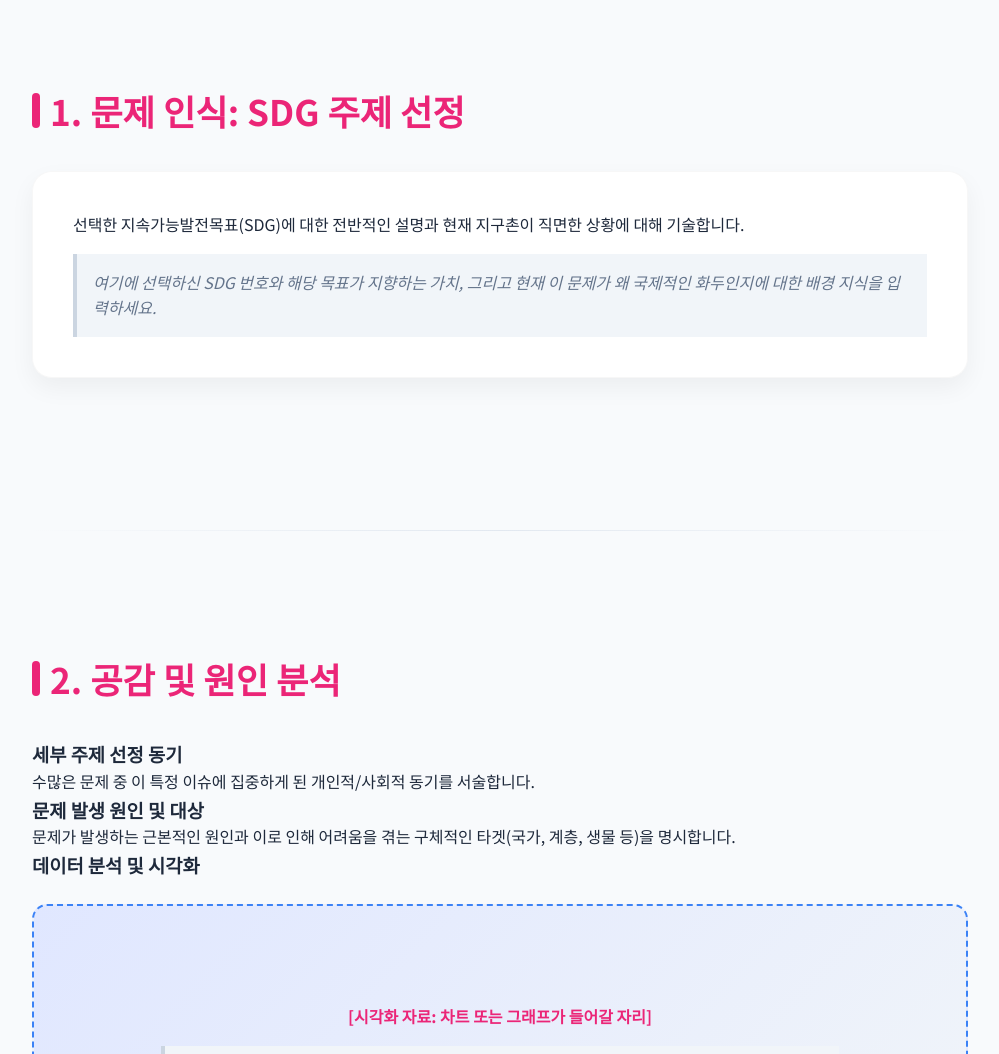
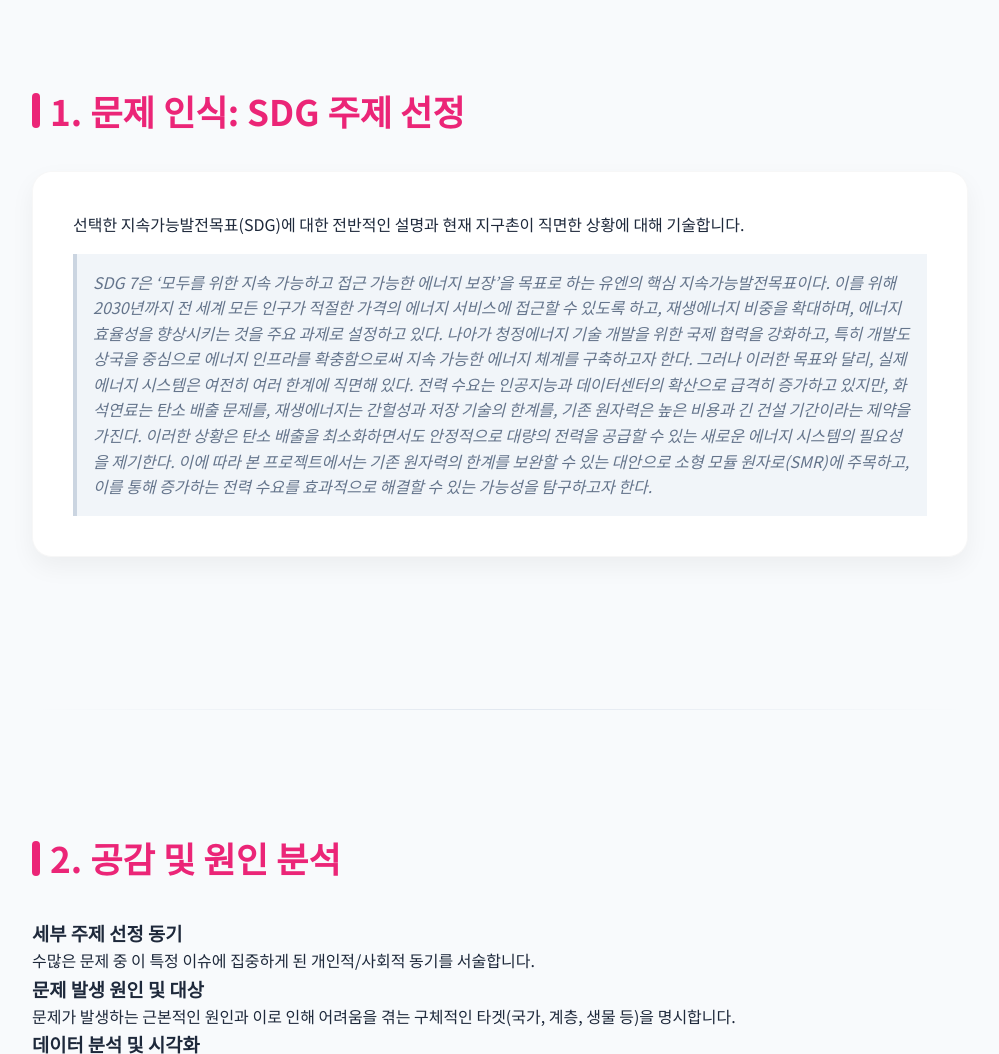
Before and after one commit to factorkim/Oppenheimer, a website: page index.html in a window 1280 px wide. Shown: the part 728-1782 px from the top of the page, without its empty margins (140-1139 px from the left). Drawn offline with Linux system fonts and the light colour scheme; no server answers.

Commit message:
Update index.html

```diff
--- a/index.html
+++ b/index.html
@@ -33,7 +33,7 @@
                 <div class="content-box">
                     <p>선택한 지속가능발전목표(SDG)에 대한 전반적인 설명과 현재 지구촌이 직면한 상황에 대해 기술합니다.</p>
                     <div class="dummy-text">
-                        여기에 선택하신 SDG 번호와 해당 목표가 지향하는 가치, 그리고 현재 이 문제가 왜 국제적인 화두인지에 대한 배경 지식을 입력하세요.
+                        SDG 7은 ‘모두를 위한 지속 가능하고 접근 가능한 에너지 보장’을 목표로 하는 유엔의 핵심 지속가능발전목표이다. 이를 위해 2030년까지 전 세계 모든 인구가 적절한 가격의 에너지 서비스에 접근할 수 있도록 하고, 재생에너지 비중을 확대하며, 에너지 효율성을 향상시키는 것을 주요 과제로 설정하고 있다. 나아가 청정에너지 기술 개발을 위한 국제 협력을 강화하고, 특히 개발도상국을 중심으로 에너지 인프라를 확충함으로써 지속 가능한 에너지 체계를 구축하고자 한다. 그러나 이러한 목표와 달리, 실제 에너지 시스템은 여전히 여러 한계에 직면해 있다. 전력 수요는 인공지능과 데이터센터의 확산으로 급격히 증가하고 있지만, 화석연료는 탄소 배출 문제를, 재생에너지는 간헐성과 저장 기술의 한계를, 기존 원자력은 높은 비용과 긴 건설 기간이라는 제약을 가진다. 이러한 상황은 탄소 배출을 최소화하면서도 안정적으로 대량의 전력을 공급할 수 있는 새로운 에너지 시스템의 필요성을 제기한다. 이에 따라 본 프로젝트에서는 기존 원자력의 한계를 보완할 수 있는 대안으로 소형 모듈 원자로(SMR)에 주목하고, 이를 통해 증가하는 전력 수요를 효과적으로 해결할 수 있는 가능성을 탐구하고자 한다.
                     </div>
                 </div>
             </section>
```
